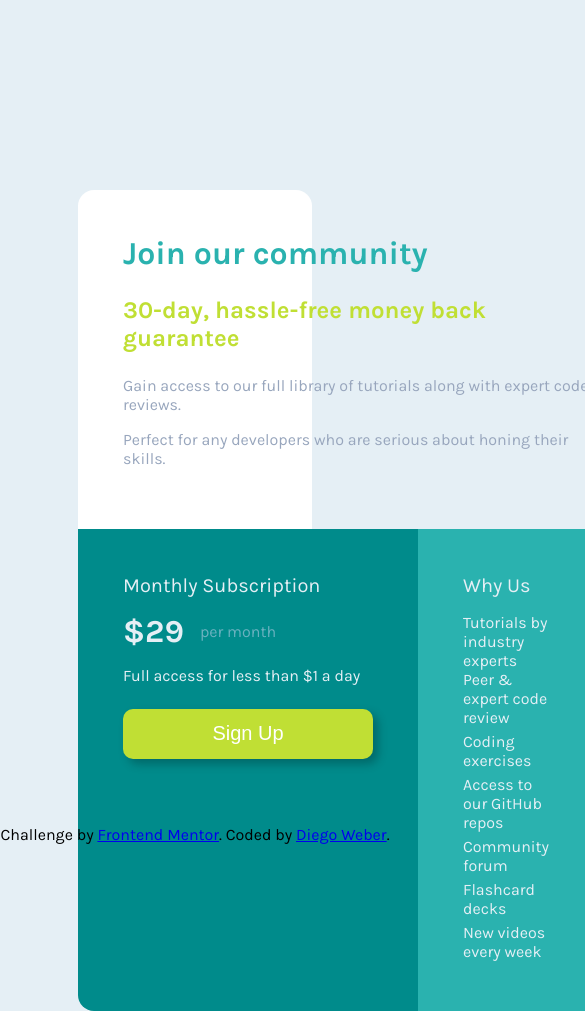
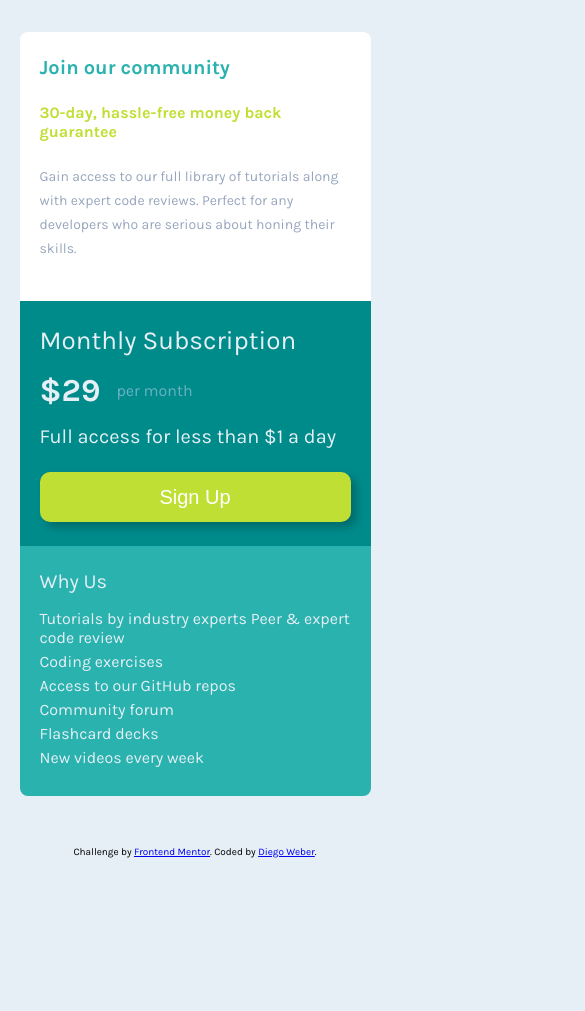
Before and after one commit to diegoweb3r/Frontend-Mentor-Single-Price-Grid-Component, a plain HTML site: page index.html in a window 390 px wide. Shown: the top 1011 px of the page, 585 px wide, since content can reach past the window. After the commit the page ends 866 px from the top, so only its background shows below. Drawn offline with Linux system fonts and the light colour scheme.

Commit message:
complete site

```diff
--- a/index.html
+++ b/index.html
@@ -20,8 +20,7 @@
     <div class="join-us">
       <h1>Join our community</h1>
       <h2>30-day, hassle-free money back guarantee</h2>
-      <p>Gain access to our full library of tutorials along with expert code reviews.</p>
-      <p>Perfect for any developers who are serious about honing their skills.</p>
+      <p>Gain access to our full library of tutorials along with expert code reviews. Perfect for any developers who are serious about honing their skills.</p>
     </div>
 
 
--- a/style.css
+++ b/style.css
@@ -21,7 +21,7 @@ button {
 }
 
 body {
-    width: 100%;
+    width: 100vw;
     height: 100vh;
     background-color: var(--Light-Gray);
     display: flex;
@@ -33,9 +33,8 @@ body {
 }
 
 #container {
-    width: 60%;
-    height: 55%;
-    background-color: white;
+    max-width: 950px;
+    height: 700px;
     border-radius: 16px;
     display: grid;
     grid-template-columns: 1fr 1fr;
@@ -47,9 +46,14 @@ body {
 
 .join-us {
     grid-area: join;
+    background-color: white;
     padding: 45px;
     width: 100%;
     height: 100%;
+    border-radius: 16px 16px 0 0;
+    display: flex;
+    flex-direction: column;
+    justify-content: center;
 }
 
 .join-us h1 {
@@ -65,21 +69,26 @@ body {
 
 .join-us p {
     color: var(--Grayish-Blue);
+    font-size: 20px;
     padding-bottom: 16px;
+    line-height: 24px;
 }
 
 .price {
     background-color: darkcyan;
     grid-area: price;
     color: var(--Light-Gray);
-    padding: 45px;
     border-radius: 0 0 0 16px;
     width: 100%;
     height: 100%;
+    display: flex;
+    flex-direction: column;
+    justify-content: center;
+    padding: 0 45px;
 }
 
 .price .pricetitle {
-    font-size: 20px;
+    font-size: 26px;
     font-weight: 400;
     padding-bottom: 16px;
 }
@@ -94,20 +103,21 @@ body {
     font-size: 32px;
     padding-right: 16px;
 }
-.price-container span{
+
+.price-container span {
     color: hsla(218, 52%, 84%, 0.548);
 }
 
-.price p{
+.price p {
     padding-bottom: 24px;
     font-weight: 100;
+    font-size: 20px;
 }
 
-.price button{
+.price button {
     background-color: var(--Bright-Yellow);
     border: none;
     border-radius: 10px;
-    width: 250px;
     height: 50px;
     color: white;
     font-size: 20px;
@@ -124,25 +134,66 @@ body {
     height: 100%;
 }
 
-.why-us h2{
+.why-us h2 {
     padding-bottom: 16px;
     font-size: 20px;
     font-weight: 400;
 }
 
-.why-us p{
+.why-us p {
     padding-bottom: 5px;
     font-weight: 100;
 }
 
-footer{
-    position: absolute;
+footer {
     bottom: 0;
+    width: 100%;
+    height: 20px;
+    text-align: center;
+    font-size: 10px;
+
 }
-@media (max-width: 375px){
-    #container{
+
+@media (max-width: 767px) {
+    body {
+        margin-top: 32px;
+        height: fit-content;
+    }
+
+    #container {
         display: flex;
         flex-direction: column;
+        max-width: 90%;
+        margin-bottom: 50px;
+        height: 100%;
+    }
+
+    .join-us{
+        padding: 24px 20px;
+        border-radius: 8px 8px 0 0;
+    }
+
+    .join-us h1{
+        font-size: 20px;
+    }
+
+    .join-us h2{
+        font-size: 16px;
+    }
+
+    .join-us p{
+        font-size: 14px;
+
+    }
+
+    .price{
+        padding: 24px 20px;
+        border-radius: 0 0 0 0;
+    }
+
+    .why-us{
+        padding: 24px 20px;
+        border-radius: 0 0 8px 8px;
     }
 
 }
```
